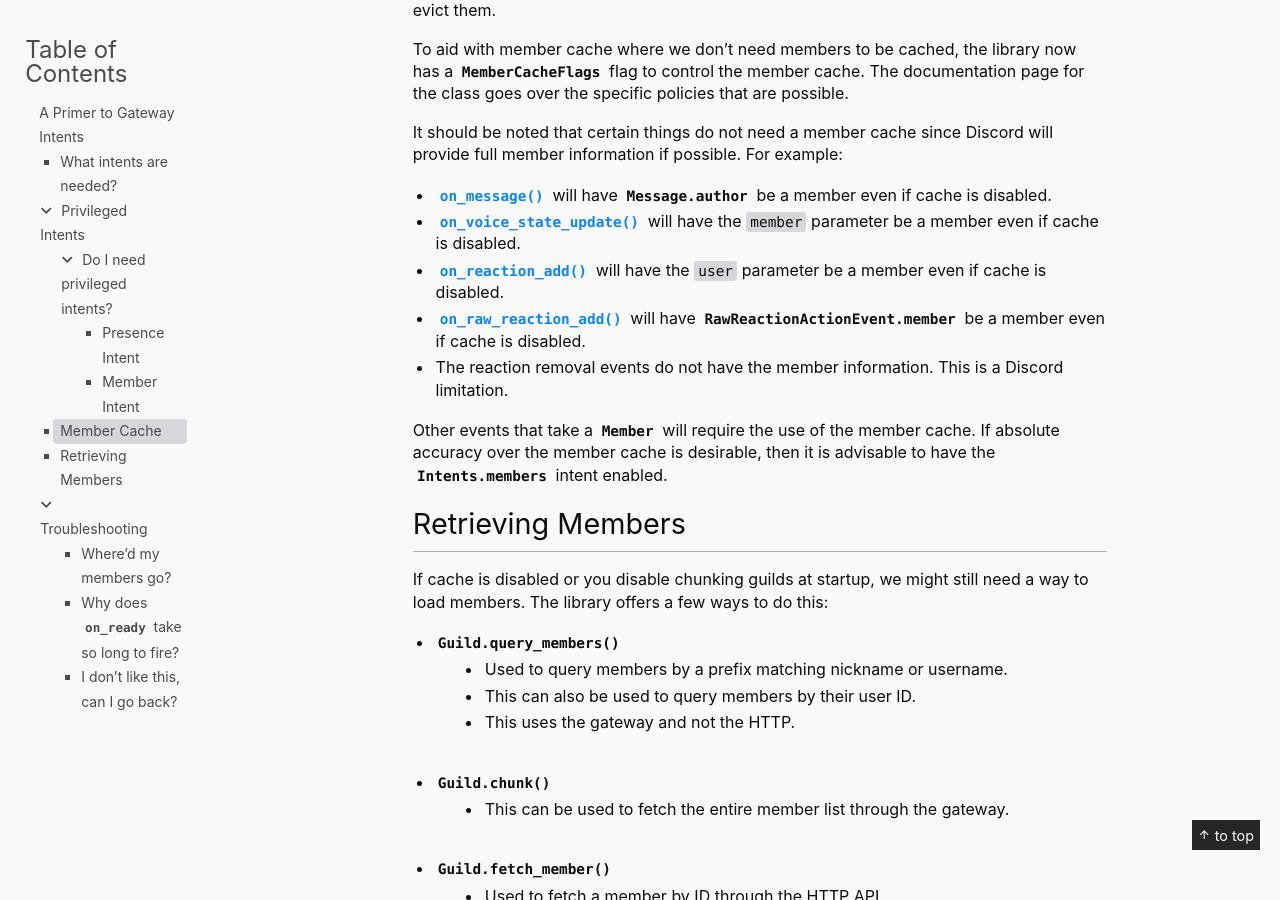
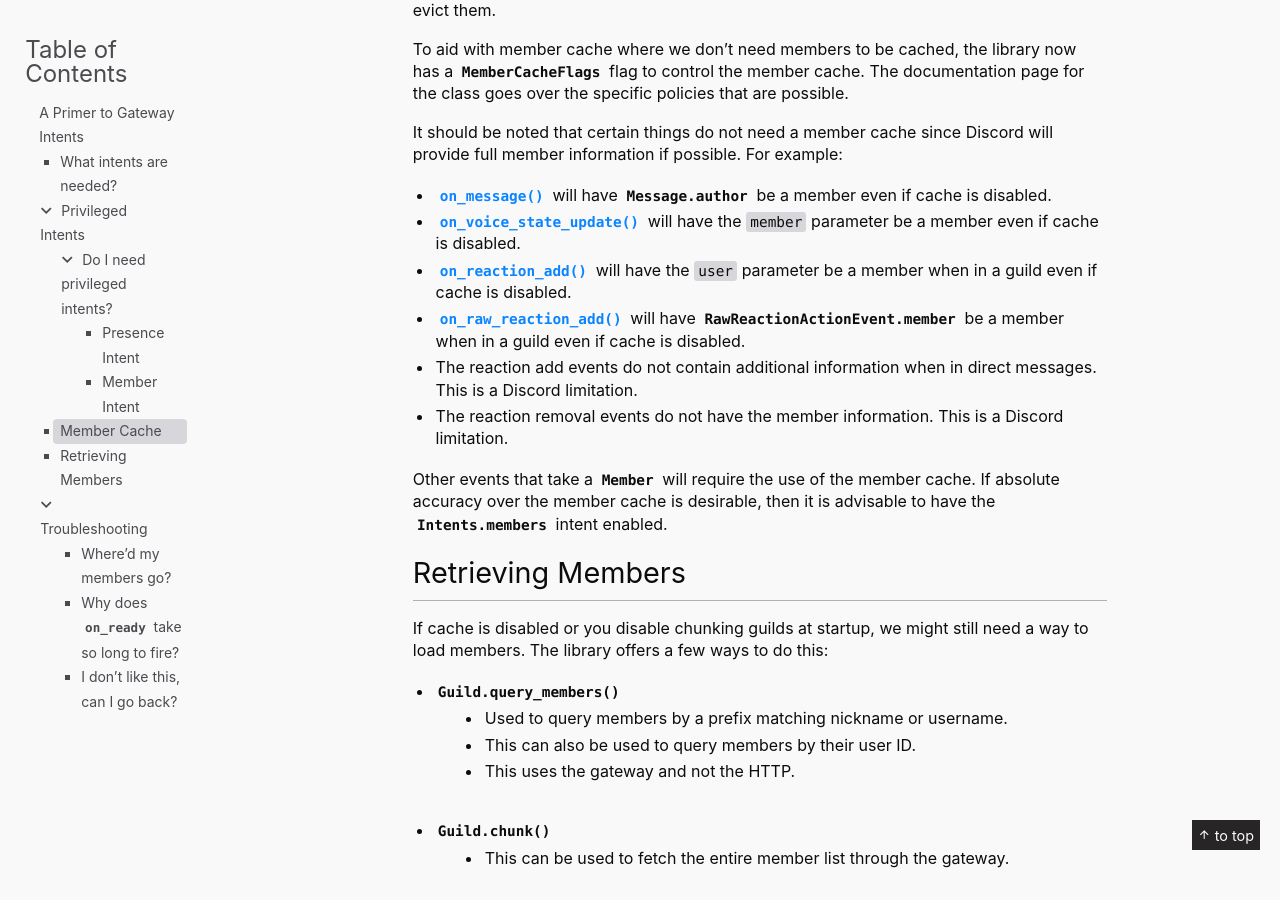
Before and after one commit to Rapptz/discord.py, a Sphinx documentation site: the page built from docs/intents.rst, in a window 1280 px wide and 900 px high, scrolled down 3277 px. Built offline with Sphinx 7.4.7, drawn with Linux system fonts in a browser that asks for light colours.

Commit message:
Update docs to be clearer about discord limitations.
Add note to corresponding event

Update per discussion in discord

```diff
--- a/docs/intents.rst
+++ b/docs/intents.rst
@@ -118,8 +118,9 @@ It should be noted that certain things do not need a member cache since Discord
 
 - :func:`on_message` will have :attr:`Message.author` be a member even if cache is disabled.
 - :func:`on_voice_state_update` will have the ``member`` parameter be a member even if cache is disabled.
-- :func:`on_reaction_add` will have the ``user`` parameter be a member even if cache is disabled.
-- :func:`on_raw_reaction_add` will have :attr:`RawReactionActionEvent.member` be a member even if cache is disabled.
+- :func:`on_reaction_add` will have the ``user`` parameter be a member when in a guild even if cache is disabled.
+- :func:`on_raw_reaction_add` will have :attr:`RawReactionActionEvent.member` be a member when in a guild even if cache is disabled.
+- The reaction add events do not contain additional information when in direct messages. This is a Discord limitation.
 - The reaction removal events do not have the member information. This is a Discord limitation.
 
 Other events that take a :class:`Member` will require the use of the member cache. If absolute accuracy over the member cache is desirable, then it is advisable to have the :attr:`Intents.members` intent enabled.
```
Also changed, not shown: docs/api.rst (+8 -0 lines).
